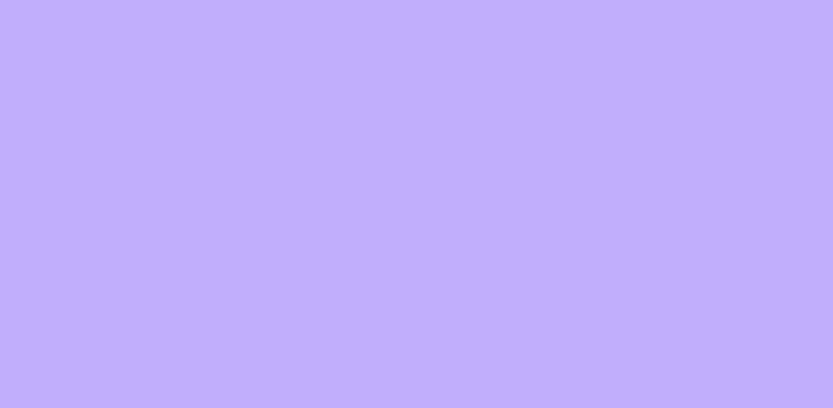
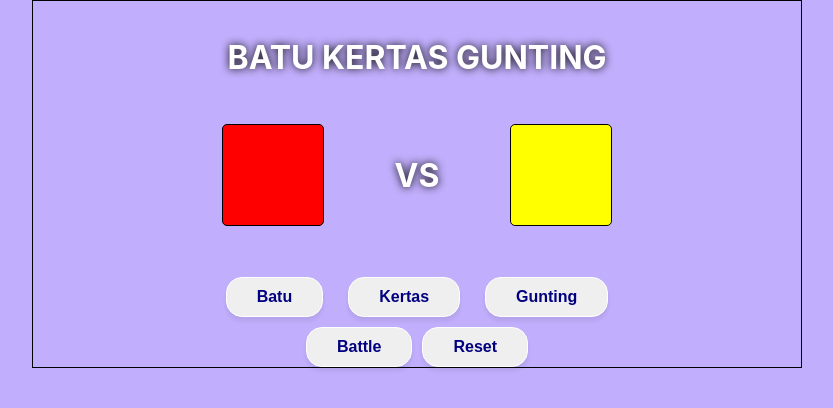
Before and after one commit to Qspc/project-reactjs, a React (Create React App) app: page /suit in a window 1280 px wide. Before the commit this address had no page. Shown: the top 408 px of the page, without its empty margins (223-1056 px from the left). Built offline with nearby package versions, Linux system fonts and the light colour scheme.

Commit message:
new: make suit page

```diff
--- a/src/App.js
+++ b/src/App.js
@@ -17,6 +17,7 @@ import AccordionFunc from './pages/Accordion';
 import DrawerFunc from './pages/Drawer';
 import CardFunc from './pages/Card';
 import InputNumber from './pages/InputNumber';
+import Suit from './pages/Suit';
 
 function App() {
   return (
@@ -38,6 +39,7 @@ function App() {
         <Route path="/form" element={<FormCompleted />} />
         <Route path="/modal" element={<ModalFunc />} />
         <Route path="/card" element={<CardFunc />} />
+        <Route path="/suit" element={<Suit />} />
       </Routes>
     </Router>
   );
--- /dev/null
+++ b/src/pages/Suit.js
@@ -0,0 +1,74 @@
+import { useState } from 'react';
+
+export default function Suit() {
+  function getRandomValue() {
+    var randomValue = Math.random();
+    if (randomValue < 0.33) {
+      return 'batu';
+    } else if (randomValue < 0.66) {
+      return 'kertas';
+    } else {
+      return 'gunting';
+    }
+  }
+
+  const [nilai, setNilai] = useState(getRandomValue());
+  const [value, setValue] = useState('');
+  const [hasil, setHasil] = useState('');
+  const [show, setShow] = useState(false);
+
+  const handleBattle = () => {
+    setShow(!show);
+    if (value === nilai) {
+      setHasil('Imbang!!!');
+    } else if ((value === 'gunting' && nilai === 'kertas') || (value === 'kertas' && nilai === 'batu') || (value === 'batu' && nilai === 'gunting')) {
+      setHasil('Anda menang!!!');
+    } else {
+      setHasil('Anda kalah!!!');
+    }
+  };
+
+  const handleReset = () => {
+    setShow(false);
+    setNilai(getRandomValue());
+    setValue('');
+    setHasil('');
+  };
+
+  return (
+    <>
+      <div style={{ width: '60%', marginLeft: 'auto', marginRight: 'auto', border: '1px solid black' }}>
+        <h1>BATU KERTAS GUNTING</h1>
+        <div style={{ textAlign: 'center', fontWeight: 'bold' }}>{hasil}</div>
+        <div style={{ display: 'flex', justifyContent: 'center', gap: 55, alignItems: 'center', margin: '25px 0 45px 0' }}>
+          <div style={{ border: '1px solid black', fontWeight: 'bold', textTransform: 'capitalize', backgroundColor: 'red', width: 100, height: 100, borderRadius: 5 }}>
+            <div style={{ display: show ? 'block' : 'none', textAlign: 'center', position: 'relative', top: '40%' }}> {value}</div>
+          </div>
+          <h1>vs</h1>
+          <div style={{ border: '1px solid black', fontWeight: 'bold', textTransform: 'capitalize', backgroundColor: 'yellow', width: 100, height: 100, borderRadius: 5 }}>
+            <div style={{ display: show ? 'block' : 'none', textAlign: 'center', position: 'relative', top: '40%' }}> {nilai}</div>
+          </div>
+        </div>
+        <div style={{ display: 'flex', justifyContent: 'center', gap: 25, marginBottom: 10, marginTop: 10 }}>
+          <button className="button" onClick={(e) => setValue(e.target.value)} value="batu">
+            Batu
+          </button>
+          <button className="button" onClick={(e) => setValue(e.target.value)} value="kertas">
+            Kertas
+          </button>
+          <button className="button" onClick={(e) => setValue(e.target.value)} value="gunting">
+            Gunting
+          </button>
+        </div>
+        <div style={{ display: 'flex', justifyContent: 'center', gap: 10 }}>
+          <button className="button" style={{}} onClick={handleBattle}>
+            Battle
+          </button>
+          <button className="button" style={{}} onClick={handleReset}>
+            Reset
+          </button>
+        </div>
+      </div>
+    </>
+  );
+}
```
Also changed, not shown: src/img/bg1.avif (added).
